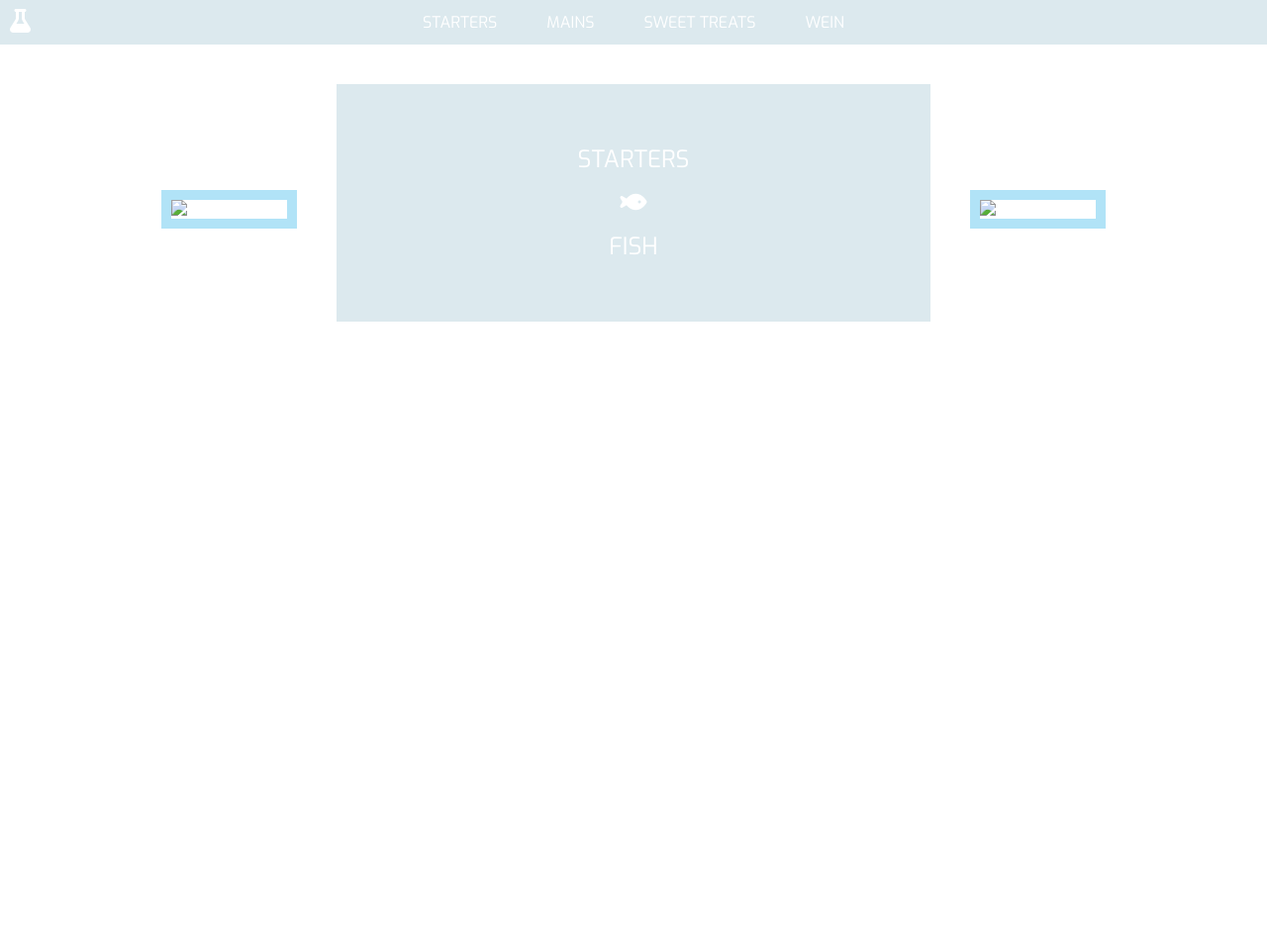
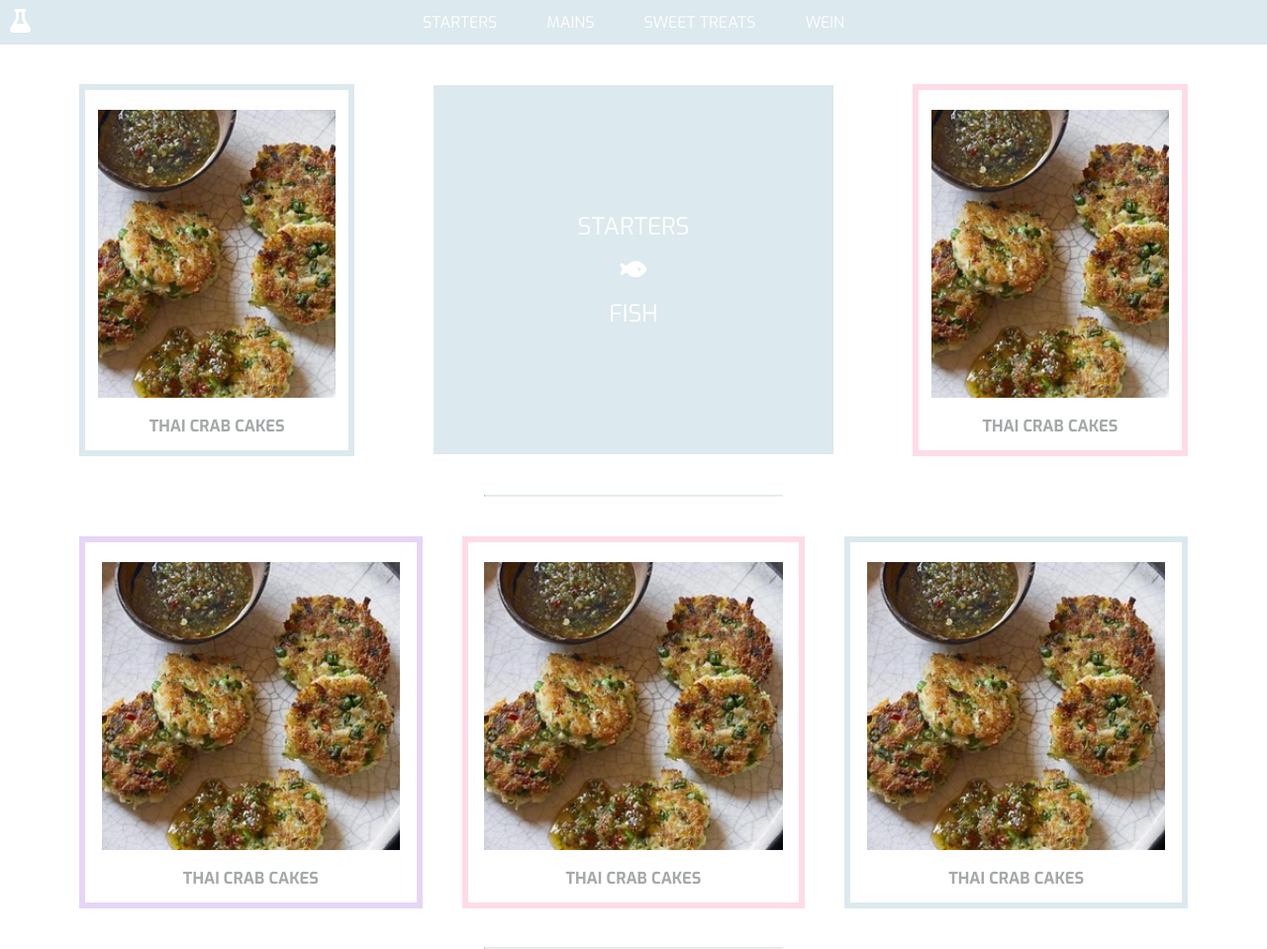
Before and after one commit to tt-nguyen/ediblelicious-experiments, a plain HTML site: page starters-fish.html in a window 1280 px wide. Shown: the whole page at 99% size. Before the commit the page ends 800 px from the top, so only its background shows below. Drawn offline with Linux system fonts and the light colour scheme.

Commit message:
finalise starters-fis oage firmat

```diff
--- a/css/ee-style-home.css
+++ b/css/ee-style-home.css
@@ -192,7 +192,7 @@ header {
 
 #home-image-1, #home-image-2 {
   height: 100%;
-  width: 90%;
+  width: 100%;
   object-fit: cover;
 }
 
@@ -211,13 +211,18 @@ main {
   align-items: center;
 }
 
-#art-fave {
+#art-fave, #fave-image {
   border: #e6d5f7;
   border-style: solid;
-  border-width: 10px;
+  border-width: 6px;
   margin-bottom: 40px;
-  width: 87%;
   height: 30%;
+  /* width: 100%; */
+}
+
+#fave-image {
+  height: 70%;
+  width: 98%;
 }
 
 #art-fave h3 {
@@ -231,15 +236,6 @@ main {
   margin: 20px;
 }
 
-#fave-image {
-  border: #e6d5f7;
-  border-style: solid;
-  border-width: 10px;
-  margin-bottom: 40px;
-  height: 70%;
-  width: 87%;
-}
-
 /* #art-dummy-container {
   display: flex;
   flex-direction: row;
@@ -250,7 +246,7 @@ main {
 #art-news {
   border: #dce9ee;
   border-style: solid;
-  border-width: 10px;
+  border-width: 6px;
   width: 33%;
   height: 90%;
 }
@@ -266,13 +262,18 @@ main {
   margin: 20px;
 }
 
-#art-fail {
+#art-fail, #fail-image {
   border: #ffdbe8;
   border-style: solid;
-  border-width: 10px;
+  border-width: 6px;
   margin-bottom: 40px;
-  width: 87%;
   height: 30%;
+  /* width: 100%; */
+}
+
+#fail-image {
+  height: 70%;
+  width: 98%;
 }
 
 #art-fail h3 {
@@ -284,15 +285,6 @@ main {
 #art-fail p {
   color: #a5a9aa;
   margin: 20px;
-}
-
-#fail-image {
-  border: #ffdbe8;
-  border-style: solid;
-  border-width: 10px;
-  margin-bottom: 40px;
-  height: 70%;
-  width: 87%;
 }
 
 /* footer {
@@ -319,10 +311,6 @@ footer p {
 @media only screen and (max-width: 1600px) {
   #home-image-1, #home-image-2 {
     width: 100%;
-  }
-
-  #art-fave, #fave-image, #art-fail, #fail-image {
-    width: 96%;
   }
 }
 
@@ -371,7 +359,7 @@ footer p {
   }
 
   #art-news {
-    width: 98%;
+    width: 99%;
     height: 240px;
     margin-bottom: 40px;
   }
--- a/css/ee-style-page.css
+++ b/css/ee-style-page.css
@@ -2,31 +2,74 @@ header {
   height: 45px;
 }
 
-#banner {
+main {
+  height: 914px;
+  display: flex;
+  flex-direction: column;
+}
+
+#page-row-1, #page-row-2, #page-row-3 {
+  height: 455px;
+  width: 100%;
+  display: flex;
+  flex-direction: row;
   align-items: center;
   justify-content: center;
 }
 
-#art-recipe {
-  border: #b1e3f7;
-  border-style: solid;
-  border-width: 10px;
-  margin-bottom: 40px;
-  width: 87%;
-  height: 30%;
+#page-row-2 {
+  flex-direction: row-reverse;
 }
 
-#art-fave h3 {
+.logo {
+  height: 82%;
+}
+
+.art-recipe-1, .art-recipe-2, .art-recipe-3 {
+  border-style: solid;
+  border-width: 6px;
+  margin: 40px;
+  width: 33%;
+  height: 80%;
+  color: #a5a9aa;
+}
+
+.art-recipe-1 {
+  border-color: #dce9ee;
+}
+
+.art-recipe-2 {
+  border-color: #ffdbe8;
+}
+
+.art-recipe-3 {
+  border-color: #e6d5f7;
+}
+
+.art-recipe-1 h3, .art-recipe-2 h3, .art-recipe-3 h3 {
   color: #a5a9aa;
   text-transform: uppercase;
-  margin: 20px;
+  margin-top: 13px;
 }
 
-#recipe-image {
-  border: #b1e3f7;
-  border-style: solid;
-  border-width: 10px;
+.recipe-image {
+  height: 80%;
+  width: 90%;
+  margin-top: 20px;
+  object-fit: cover;
+}
+
+#page-row-2 .art-recipe-2 {
+  margin: 40px 0;
+}
+
+#page-row-2 .art-recipe-1, #page-row-2 .art-recipe-3 {
   margin-bottom: 40px;
-  height: 70%;
-  width: 87%;
 }
+
+#page-separator {
+  width: 25%;
+  border-top: 1px solid #dce9ee;
+  margin-top: 0;
+  margin-bottom: 0;
+}
--- a/starters-fish.html
+++ b/starters-fish.html
@@ -42,21 +42,37 @@
         </nav>
     </header>
     <main>
-        <section id="banner">
-            <article class="art-recipe">
+        <section id="page-row-1">
+            <article class="art-recipe-1">
+                <img class="recipe-image" src="images\starters-fish\thai-crab-cake.jpg" alt="Thai Crab Cakes">
                 <h3>Thai Crab Cakes</h3>
-                <img id="recipe-image" src="" alt="Thai Crab Cakes">
             </article>
             <div class="logo">
                 <a href="#">Starters</a>
                 <a href="#"><i class="fas fa-fish"></i></a>
                 <a href="#">Fish</a>
             </div>
-            <article class="art-recipe">
+            <article class="art-recipe-2">
+                <img class="recipe-image" src="images\starters-fish\thai-crab-cake.jpg" alt="Thai Crab Cakes">
                 <h3>Thai Crab Cakes</h3>
-                <img id="recipe-image" src="" alt="Thai Crab Cakes">
             </article>
         </section>
+        <hr id="page-separator">
+        <section id="page-row-2">
+            <article class="art-recipe-1">
+                <img class="recipe-image" src="images\starters-fish\thai-crab-cake.jpg" alt="Thai Crab Cakes">
+                <h3>Thai Crab Cakes</h3>
+            </article>
+            <article class="art-recipe-2">
+                <img class="recipe-image" src="images\starters-fish\thai-crab-cake.jpg" alt="Thai Crab Cakes">
+                <h3>Thai Crab Cakes</h3>
+            </article>
+            <article class="art-recipe-3">
+                <img class="recipe-image" src="images\starters-fish\thai-crab-cake.jpg" alt="Thai Crab Cakes">
+                <h3>Thai Crab Cakes</h3>
+            </article>
+        </section>
+        <hr id="page-separator">
     </main>
     <!-- <footer>
         <p>A home for some of my favourite (and most successful) recipes!</p>
```
Also changed, not shown: images/starters-fish/thai-crab-cake.jpg (added).
